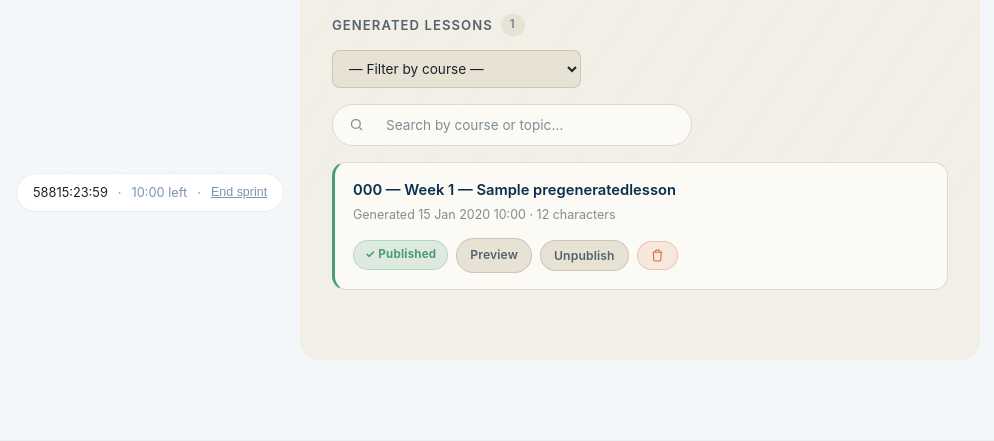
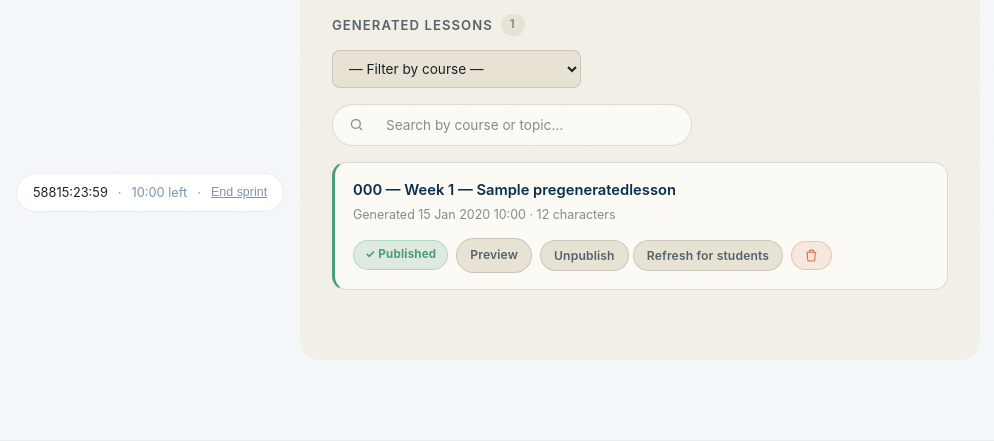
Before and after one commit to Adekunle-Adepoju/AI-lecturer, a Django app: page /staff/lessons/generate/ in a window 1280 px wide. Shown: the part 572-1013 px from the top of the page, without its empty margins (0-994 px from the left). Run offline with Django 5.2, Linux system fonts and the light colour scheme; a user stored in the database is signed in; tables that the repository leaves empty hold one stand-in row (values such as "Sample post"); parts of the project's set-up code (start-up, migrations or seed data) failed here and were passed over; some libraries are stand-ins or nearby versions.

Commit message:
refresh lecture for students

```diff
--- a/core/urls.py
+++ b/core/urls.py
@@ -77,4 +77,6 @@ urlpatterns = [
     path("staff/slides/<int:slide_id>/retry-cleanup/", views.retry_slide_cleanup_view, name="retry_slide_cleanup"),
     path("progress/", views.progress_view, name="progress"),
     path("privacy/", TemplateView.as_view(template_name="core/privacy.html"), name="privacy"),
+    path("staff/lessons/refresh/<int:lesson_id>/", views.staff_refresh_lesson_view, name="staff_refresh_lesson"),
+    path("staff/lessons/bulk-refresh/", views.staff_refresh_course_lessons_view, name="staff_refresh_course_lessons"),
 ]
--- a/core/views.py
+++ b/core/views.py
@@ -2458,6 +2458,56 @@ def staff_bulk_unpublish_lessons_view(request):
     messages.success(request, f"Unpublished {updated} lesson(s) for {course.course_code}.")
     return redirect(f"{reverse('staff_pregenerate_lessons')}?filter_course={course_id}")
 
+def _refresh_lesson_for_students(lesson):
+    """Reset every in-progress student session on this lesson's topic so the
+    next page load pulls the current lesson. Completed sessions keep their
+    quiz result, but their review text is updated to the new lecture."""
+    base = TopicSession.objects.filter(
+        session__course_code=lesson.course.course_code,
+        session__week_number=lesson.week_number,
+        topic_name=lesson.topic_title,
+    )
+    in_progress = base.filter(is_complete=False)
+    ids = list(in_progress.values_list("id", flat=True))
+
+    ChatMessage.objects.filter(topic_session_id__in=ids).delete()
+    reset = in_progress.update(
+        lecture_content="", chunks=[], current_chunk_index=0,
+        quiz_question="", quiz_options=[], correct_answer_index=0, quiz_explanation="",
+    )
+    updated = base.filter(is_complete=True).update(lecture_content=lesson.content_chunk)
+    return reset, updated
+
+
+@staff_required
+@require_POST
+def staff_refresh_lesson_view(request, lesson_id):
+    lesson = get_object_or_404(PreGeneratedLesson, id=lesson_id)
+    reset, updated = _refresh_lesson_for_students(lesson)
+    messages.success(
+        request,
+        f"'{lesson.topic_title}': {reset} in-progress student session(s) reset to the current "
+        f"lecture, {updated} completed session(s) updated for review."
+    )
+    return redirect(f"{reverse('staff_pregenerate_lessons')}?filter_course={lesson.course_id}")
+
+
+@staff_required
+@require_POST
+def staff_refresh_course_lessons_view(request):
+    course = get_object_or_404(CourseDefinition, id=request.POST.get("course_id"))
+    total_reset = total_updated = 0
+    for lesson in PreGeneratedLesson.objects.filter(course=course, is_published=True):
+        reset, updated = _refresh_lesson_for_students(lesson)
+        total_reset += reset
+        total_updated += updated
+    messages.success(
+        request,
+        f"{course.course_code}: {total_reset} in-progress session(s) reset to the current "
+        f"lectures, {total_updated} completed session(s) updated for review."
+    )
+    return redirect(f"{reverse('staff_pregenerate_lessons')}?filter_course={course.id}")
+
 # ─── Simulator ─────────────────────────────────────────────────────────────────
 
 def _get_xp_and_grade(percentage):
@@ -3092,6 +3142,8 @@ def chunk_next_view(request):
     topic_session = get_object_or_404(TopicSession, id=topic_session_id)
 
     total_chunks = len(topic_session.chunks)
+    if total_chunks == 0:
+        return JsonResponse({"action": "reload"})
     saved_chunk_count = topic_session.chatmessage_set.filter(
         role="ai", is_pregenerated=True
     ).count()
--- a/templates/core/session.html
+++ b/templates/core/session.html
@@ -994,6 +994,10 @@ function fillAiBubble(bubble, rawText) {
       return;
     }
 
+    if (data.action === "reload") {
+      window.location.reload();
+      return;
+    }
     if (data.action === "quiz_time") {
       triggerQuizGeneration();
       return;
--- a/templates/core/staff/pregenerate_lessons.html
+++ b/templates/core/staff/pregenerate_lessons.html
@@ -176,6 +176,12 @@
       <input type="hidden" name="course_id" value="{{ filter_course_id }}">
       <button type="submit" class="btn btn-sm">Unpublish all</button>
     </form>
+        <form method="POST" action="{% url 'staff_refresh_course_lessons' %}" style="margin:0"
+          onsubmit="return confirm('Refresh ALL published lessons of this course for every student? Anyone mid-topic restarts that topic from Part 1.')">
+      {% csrf_token %}
+      <input type="hidden" name="course_id" value="{{ filter_course_id }}">
+      <button type="submit" class="btn btn-sm">Refresh course for students</button>
+    </form>
     <form method="POST" action="{% url 'staff_bulk_delete_lessons' %}" style="margin:0"
           onsubmit="return confirm('Delete ALL lessons for this course? This cannot be undone.')">
       {% csrf_token %}
@@ -212,6 +218,13 @@
         <form method="POST" action="{% url 'staff_publish_lesson' lesson.id %}" style="margin:0">
           {% csrf_token %}
           <button type="submit" class="btn btn-sm">{% if lesson.is_published %}Unpublish{% else %}Publish{% endif %}</button>
+        {% if lesson.is_published %}
+        <form method="POST" action="{% url 'staff_refresh_lesson' lesson.id %}" style="margin:0"
+              onsubmit="return confirm('Send every student back to the start of this topic, using the current lecture?')">
+          {% csrf_token %}
+          <button type="submit" class="btn btn-sm">Refresh for students</button>
+        </form>
+        {% endif %}
         </form>
         <form method="POST" action="{% url 'staff_delete_lesson' lesson.id %}" style="margin:0">
           {% csrf_token %}
```
